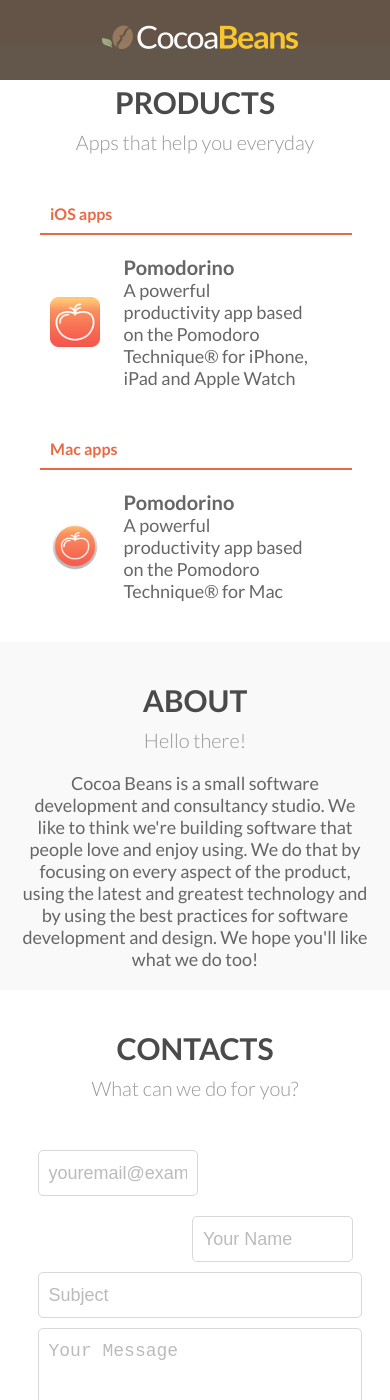
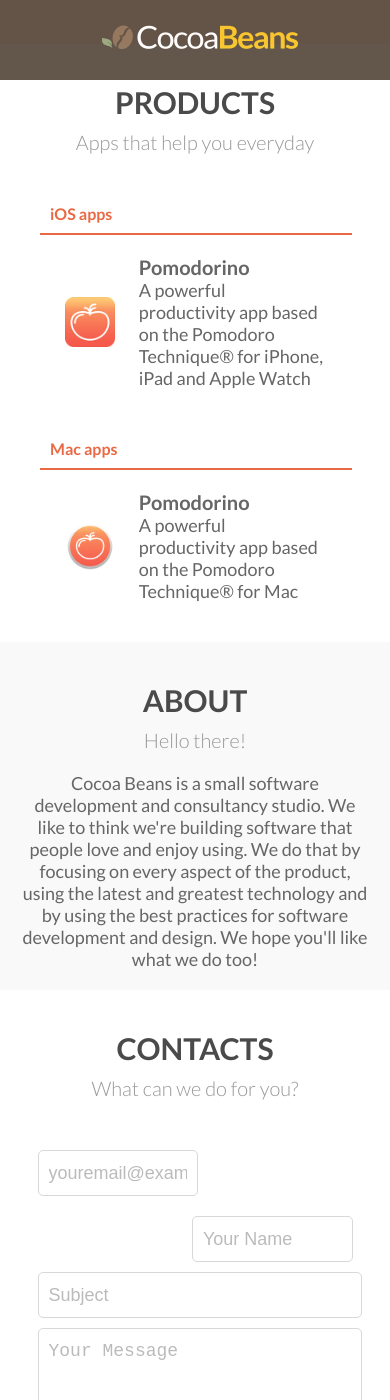
Before and after one commit to cocoabeansltd/cocoabeansltd.github.io, a Jekyll site: the page built from index.html, in a window 390 px wide and 1400 px high, scrolled down 709 px. Built offline with Jekyll 4.4.1, drawn with Linux system fonts in a browser that asks for light colours; nearby versions of some CDN libraries; Markdown is read by kramdown in place of the engine named in the settings.

Commit message:
Fixing layout

```diff
--- a/css/index.css
+++ b/css/index.css
@@ -174,4 +174,8 @@
 	.keypoints div {
 		display: block;
 	}
+
+	.app {
+		display: inline;
+	}
 }
```
Also changed, not shown: 1 other file.
